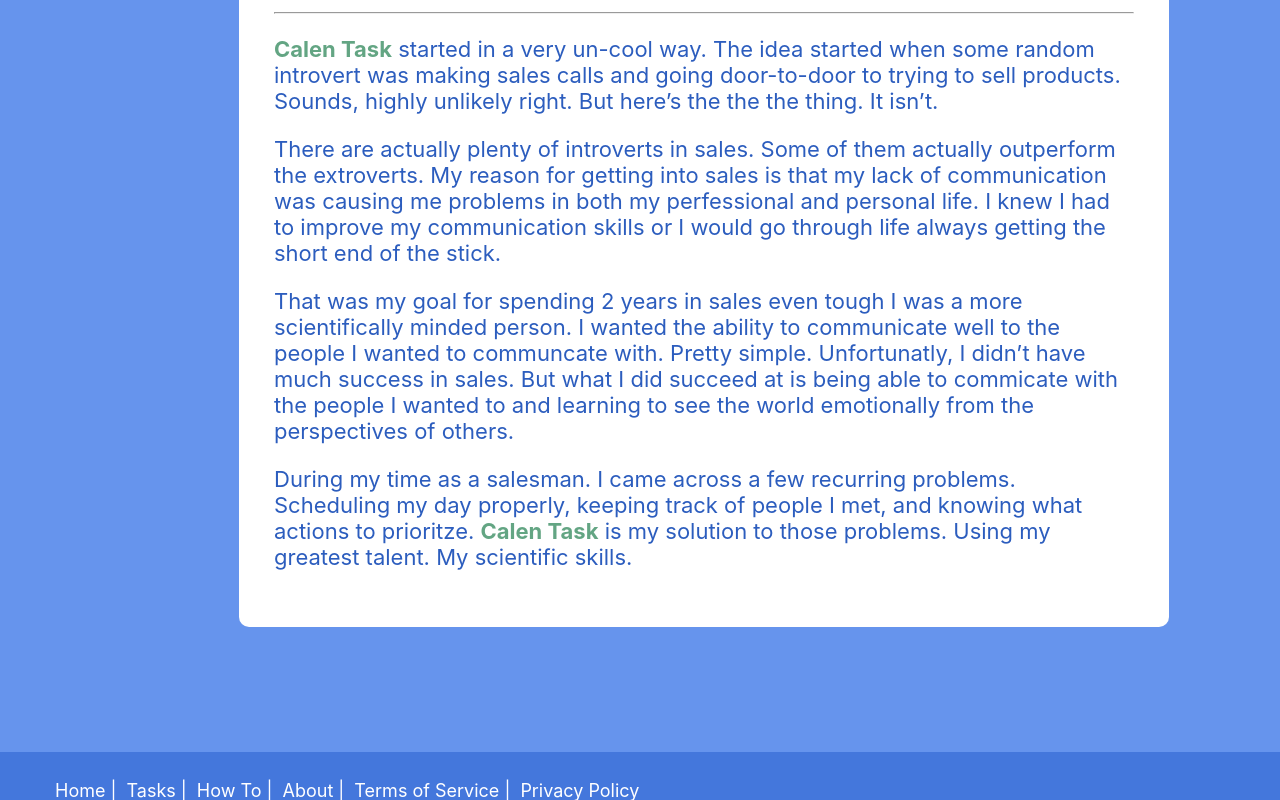
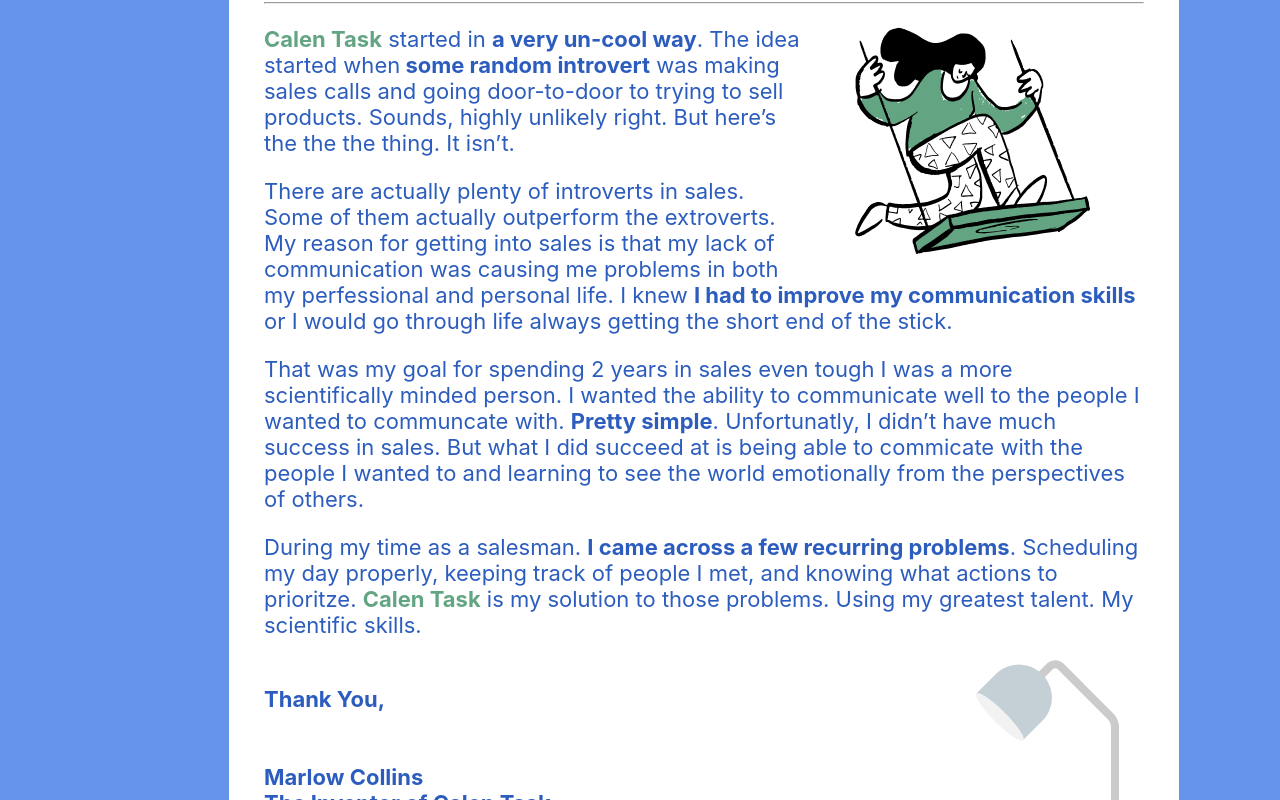
Before and after one commit to Marlow95/calentask-fullstack, a React (Create React App) app: page /about in a window 1280 px wide. Shown: the part 320-1120 px from the top of the page. Built offline with nearby package versions, Linux system fonts and the light colour scheme.

Commit message:
Home and About Updates

```diff
--- a/public/index.html
+++ b/public/index.html
@@ -25,7 +25,7 @@
       work correctly both with client-side routing and a non-root public URL.
       Learn how to configure a non-root public URL by running `npm run build`.
     -->
-    <title>Calen Task</title>
+    <title>Calen Task | Saving Your Time</title>
   </head>
   <body>
     <noscript>You need to enable JavaScript to run this app.</noscript>
--- a/src/css/homePage.css
+++ b/src/css/homePage.css
@@ -1,3 +1,7 @@
+.content-container {
+    height: 1400px;
+}
+
 .container {
     display: flex;
     justify-content: center;
--- a/src/main/footer.js
+++ b/src/main/footer.js
@@ -31,7 +31,6 @@
 
 const footerStyles = {
     position: 'relative',
-    top: '1000px',
     backgroundColor: '#4477DC',
     color: 'white',
     fontSize: '18px',
--- a/src/pages/aboutPage.js
+++ b/src/pages/aboutPage.js
@@ -3,62 +3,97 @@
 function AboutPage(){
     return (
         <div style={aboutContainer}>
-            <div style={aboutStyles}>
+            <div style={aboutDiv}>
                 <h1 style={aboutTitle}>About Us</h1>
-                <hr />
+                <hr style={aboutHr}/>
+                <img style={swingGraphic} src="/images/swing.png" alt="swing" />
                 <p>
-                <strong style={greenFont}>Calen Task</strong> started in a very un-cool way. The idea started when some
-                random introvert was making sales calls and going door-to-door to
+                    <strong style={greenFont}>Calen Task</strong> started in <strong>a very un-cool way</strong>. The idea started when
+                    <strong> some random introvert</strong> was making sales calls and going door-to-door to
                     trying to sell products. Sounds, highly unlikely right. But here’s the the
-                the thing. It isn’t.</p>
+                    the thing. It isn’t.
+                </p>
                 <p>
                     There are actually plenty of introverts in sales. Some of them actually
                     outperform the extroverts. My reason for getting into sales is that my
                     lack of communication was causing me problems in both my perfessional
-                and personal life. I knew I had to improve my communication skills or I
-                would go through life always getting the short end of the stick.</p>
+                    and personal life. I knew <strong>I had to improve my communication skills</strong> or I
+                    would go through life always getting the short end of the stick.
+                </p>
                 <p>
                     That was my goal for spending 2 years in sales even tough I was a more
                     scientifically minded person. I wanted the ability to communicate well to
-                the people I wanted to communcate with. Pretty simple. Unfortunatly, I
+                    the people I wanted to communcate with. <strong>Pretty simple</strong>. Unfortunatly, I
                     didn’t have much success in sales. But what I did succeed at is being able
                     to commicate with the people I wanted to and learning to see the world
-                emotionally from the perspectives of others.</p>
+                    emotionally from the perspectives of others.
+                </p>
                 <p>
-                During my time as a salesman. I came across a few recurring problems.
+                    During my time as a salesman. <strong>I came across a few recurring problems</strong>.
                     Scheduling my day properly, keeping track of people I met, and knowing
                     what actions to prioritze. <strong style={{color: '#63A583'}}>Calen Task</strong> is my solution to those problems.
-                Using my greatest talent. My scientific skills.</p>
+                    Using my greatest talent. My scientific skills.
+                </p>
+
+                <img style={lampGraphic} src="/images/lamp.png" alt="lamp" />
+
+                <p>
+                    <br />
+                    <strong>
+                    Thank You,
+                    <br />
+                    <br />
+                    <br />
+                    Marlow Collins
+                    <br />
+                    The Inventor of  Calen Task
+                    </strong>
+                </p>
             </div>
         </div>
     )
 }
+
+//styles
 
 const greenFont = {
     color: '#63A583'
 }
 
 const aboutContainer = {
-    width: '75%',
-    height: '0'
+    height: '1200px',
+    width: '75%'
 }
 
-const aboutTitle = {
-    textAlign: 'center',
-    color: '#63A583'
-}
-
-const aboutStyles = {
+const aboutDiv = {
     backgroundColor: 'white',
     borderRadius: '10px',
     color: '#2C5DBE',
     fontSize: '22px',
     left: '14rem',
-    margin: '15px',
+    margin: '5px',
     padding: '35px',
     position: 'relative',
     textAlign: 'left',
-    top: '7rem'
+    top: '7rem',
+    height: '1000px'
+}
+
+const aboutTitle = {
+    color: '#63A583',
+    textAlign: 'center'
+}
+
+const aboutHr = {
+    backgroundColor: '#C4C4C4'
+}
+
+const swingGraphic = {
+    float: 'right'
+}
+
+const lampGraphic = {
+    float: 'right'
 }
 
 export default AboutPage
--- a/src/pages/homePage.js
+++ b/src/pages/homePage.js
@@ -3,7 +3,7 @@
 
 function HomePage(){
     return (
-        <div>
+        <div className="content-container">
             <div className="container">
                 <div className="jumbotron">
                     <h1>Never, Forget That Important Meeting Ever Again!</h1>
```
Also changed, not shown: public/images/lamp.png (added), public/images/swing.png (added). Lines whose indentation alone changed are shown as unchanged.
